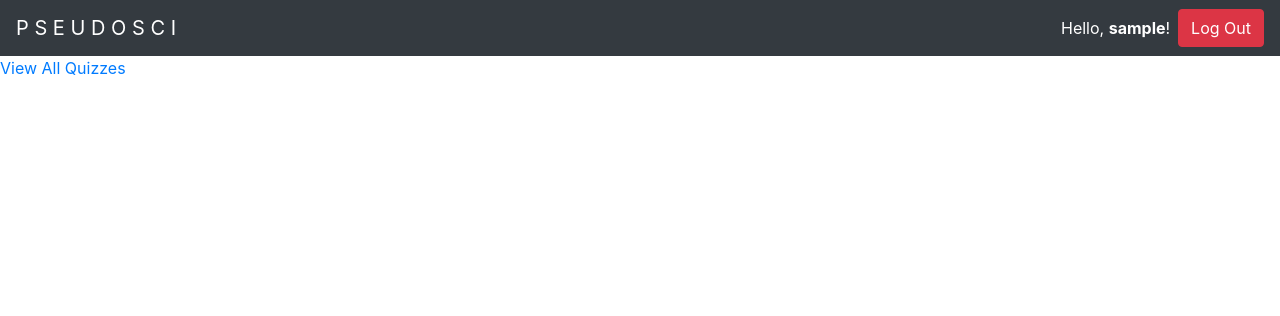
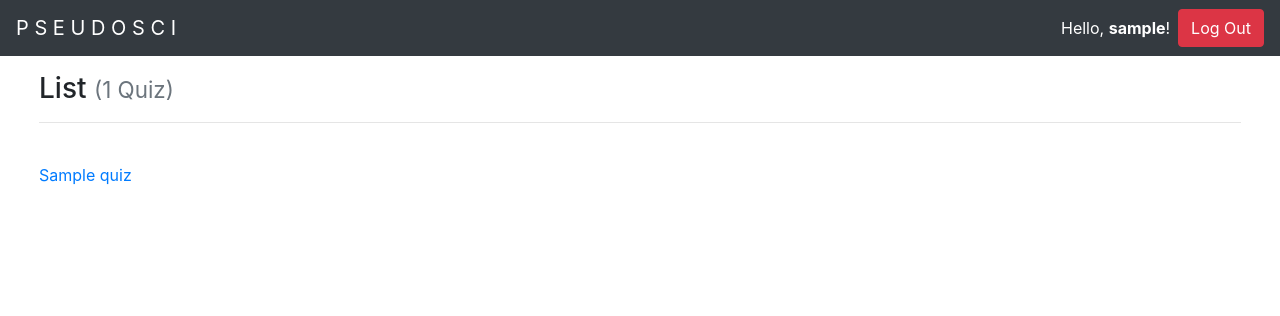
Before and after one commit to aucoeur/pseudosci, a Django app: page / in a window 1280 px wide. Shown: the top 316 px of the page. Run offline with Django 3.2, Linux system fonts and the light colour scheme; a user stored in the database is signed in; tables that the repository leaves empty hold one stand-in row (values such as "Sample post"); some libraries are stand-ins or nearby versions.

Commit message:
Fixed index list view

```diff
--- a/pseudosci/templates/pseudosci/auth_main.html
+++ b/pseudosci/templates/pseudosci/auth_main.html
@@ -1,5 +1,5 @@
 {% block content %}
 
-  <a href="{% url 'quiz-list-view' %}"> View All Quizzes</a>
+  {% include 'pseudosci/list.html' %}
 
 {% endblock content %}
--- a/pseudosci/templates/pseudosci/list.html
+++ b/pseudosci/templates/pseudosci/list.html
@@ -1,13 +1,13 @@
 
 {% block content %}
-<div class="container-fluid">
+<div class="container-fluid mx-4 my-3">
     <h3>List {% if quizzes %}<small class="text-muted">({{ quizzes|length }}
             Quiz{{ quizzes|length|pluralize:"zes" }})</small>{% endif %}</h3>
     <hr>
-    <br /><br />
+    <br />
     {% if quizzes %}
         {% for quiz in quizzes %}
-            {{ quiz.title }}
+            <a href="{% url 'quiz-page' quiz.slug %}">{{ quiz.title }}</a>
         {% endfor %}
     </div>
     {% else %}
--- a/pseudosci/urls.py
+++ b/pseudosci/urls.py
@@ -1,9 +1,8 @@
 from django.urls import path
-from pseudosci import views
-from pseudosci.views import QuizListView
+from pseudosci.views import IndexView, QuizView
 
 
 urlpatterns = [
-    path('', views.index, name = 'pseudosci-index'),
-    path('list/', QuizListView.as_view(), name = 'quiz-list-view'),
+    path('', IndexView.as_view(), name = 'pseudosci-index'),
+    path('quiz/<str:slug>', QuizView.as_view(), name = 'quiz-page')
 ]
--- a/pseudosci/views.py
+++ b/pseudosci/views.py
@@ -1,18 +1,24 @@
 from django.shortcuts import render
 from django.views.generic.list import ListView
+from django.views.generic.detail import DetailView
 
 from pseudosci.models import Quiz
 # Create your views here.
 
-def index(request):
-  text = 'I LIKE FOOD IS POTATOE.'
-  return render(request, 'pseudosci/index.html', {'text': text})
-
-class QuizListView(ListView):
-  """Renders list of all quizzes"""
+class IndexView(ListView):
   model = Quiz
+  template_name = 'pseudosci/list.html'
 
   def get(self, request):
     """GET list of quizzes"""
     quizzes = self.get_queryset().all().order_by('-created')
-    return render(request, 'pseudosci/list.html', { 'quizzes': quizzes})
+    return render(request, 'pseudosci/index.html', { 'quizzes': quizzes})
+
+class QuizView(DetailView):
+  """ Renders a specific quiz based on its slug."""
+  model = Quiz
+
+  def get(self, request, slug):
+    """ Returns a specific wiki page by slug. """
+    quiz = self.get_queryset().get(slug__iexact=slug)
+    return render(request, 'pseudosci/quiz.html', {'quiz': quiz})
```
Also changed, not shown: pseudosci/templates/pseudosci/quiz.html (added, +18 -0 lines).
